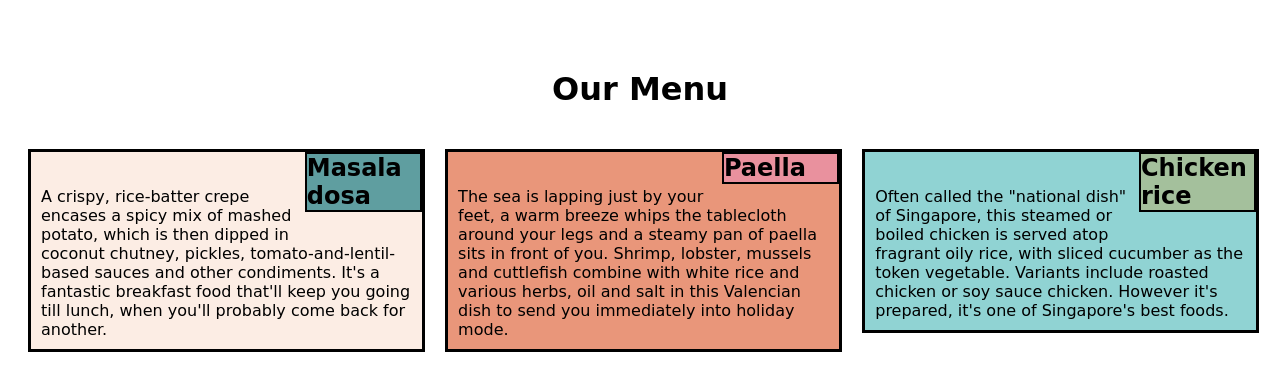
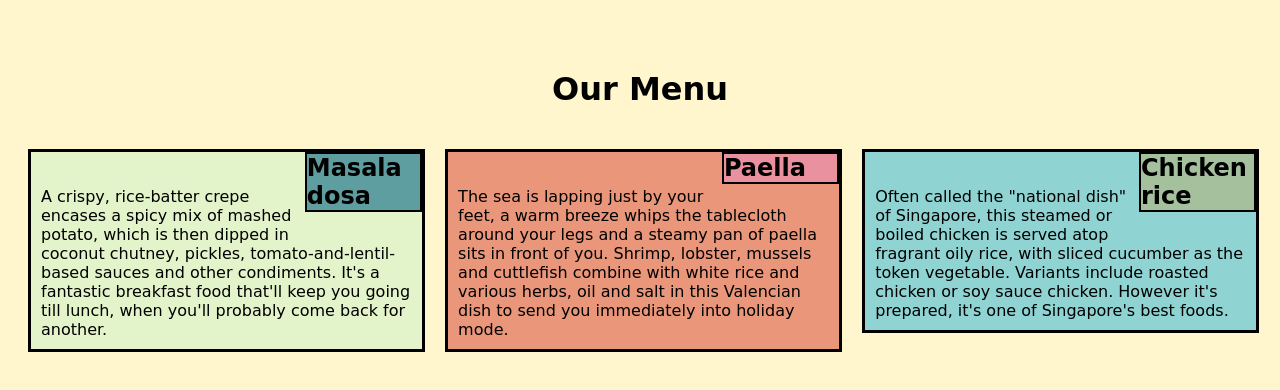
Before and after one commit to Simana-poudel/Module2-soln, a website: page index.html in a window 1280 px wide. Drawn offline with Linux system fonts and the light colour scheme.

Commit message:
fourth commit

```diff
--- a/style.css
+++ b/style.css
@@ -3,6 +3,8 @@
 }
 body {
     font-family:cursive;
+    background-color: rgb(255, 246, 205);
+
 }
 h1 {
     text-align: center;
@@ -172,7 +174,7 @@ section {
     margin-left: 20px !important;
 }
 #first {
-    background-color:rgba(221, 94, 10, 0.111);
+    background-color:rgba(10, 221, 168, 0.111);
 }
 #second {
     background-color: darksalmon;
```
